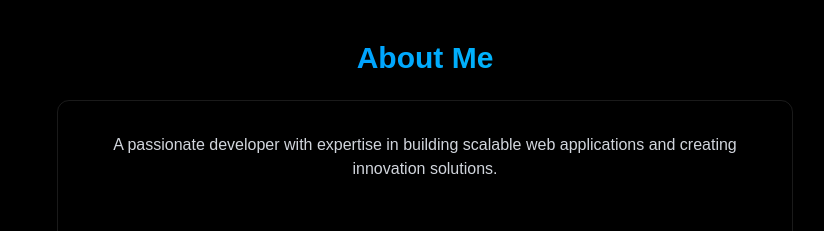
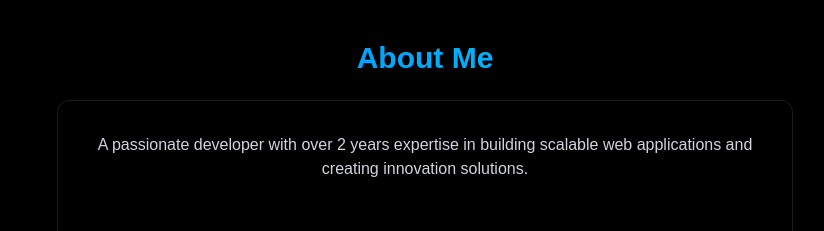
Before and after one commit to renton-hash/New_Portfolio, a React (Vite) app: page / in a window 1280 px wide. Shown: the part 1240-1471 px from the top of the page, without its empty margins (215-1039 px from the left). Built offline with nearby package versions, Linux system fonts and the light colour scheme.

Commit message:
Pressing Pressing

```diff
--- a/src/Components/Sections/About.jsx
+++ b/src/Components/Sections/About.jsx
@@ -23,7 +23,7 @@ export const About = () => {
 
         <div className="rounded-xl p-8 border-white/10 border hover:-translate-y-1 transition-all">
             <p className="text-gray-300 mb-6">
-                A passionate developer with expertise in
+                A passionate developer with over 2 years expertise in
                 building scalable web applications and creating innovation solutions.
             </p>
 
```
